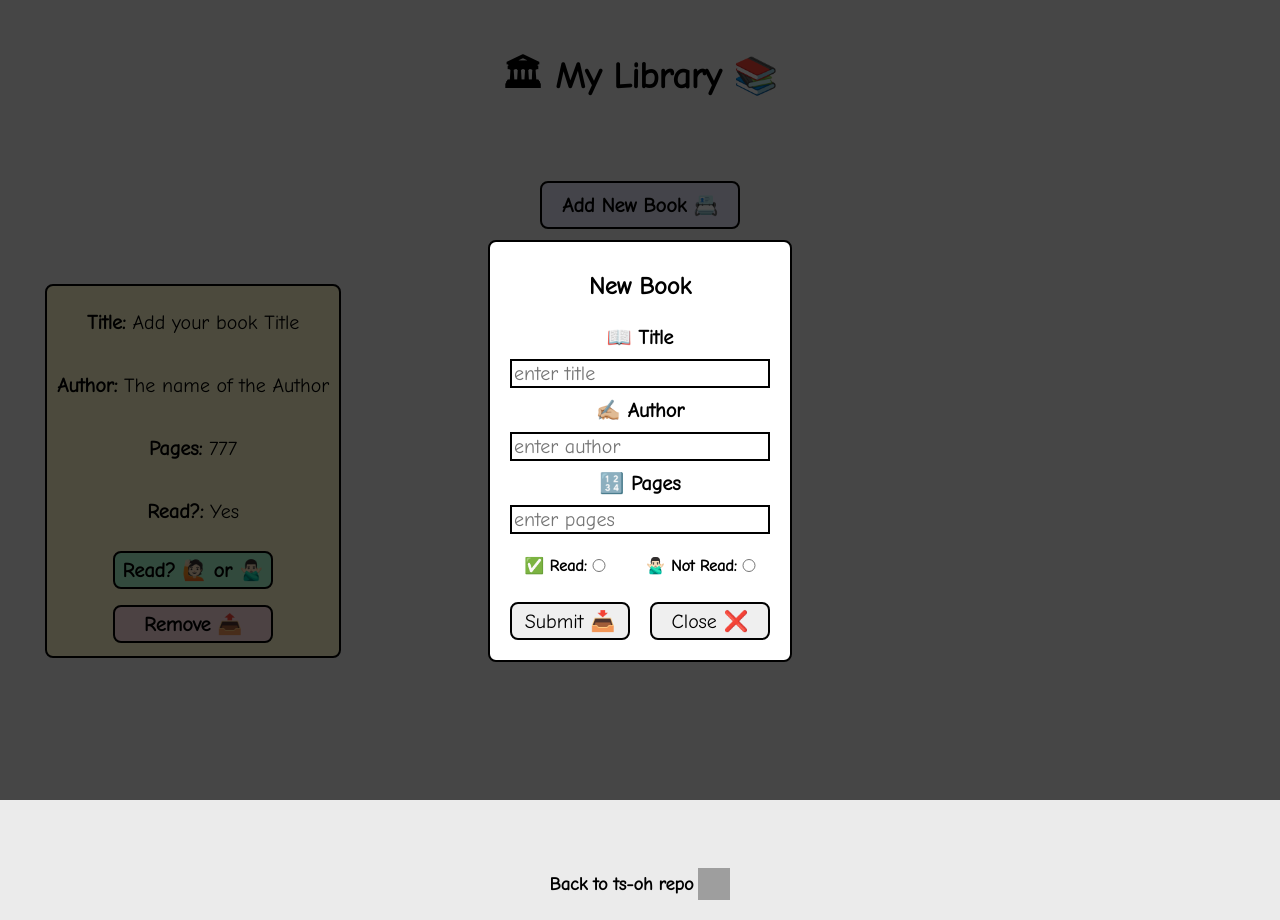
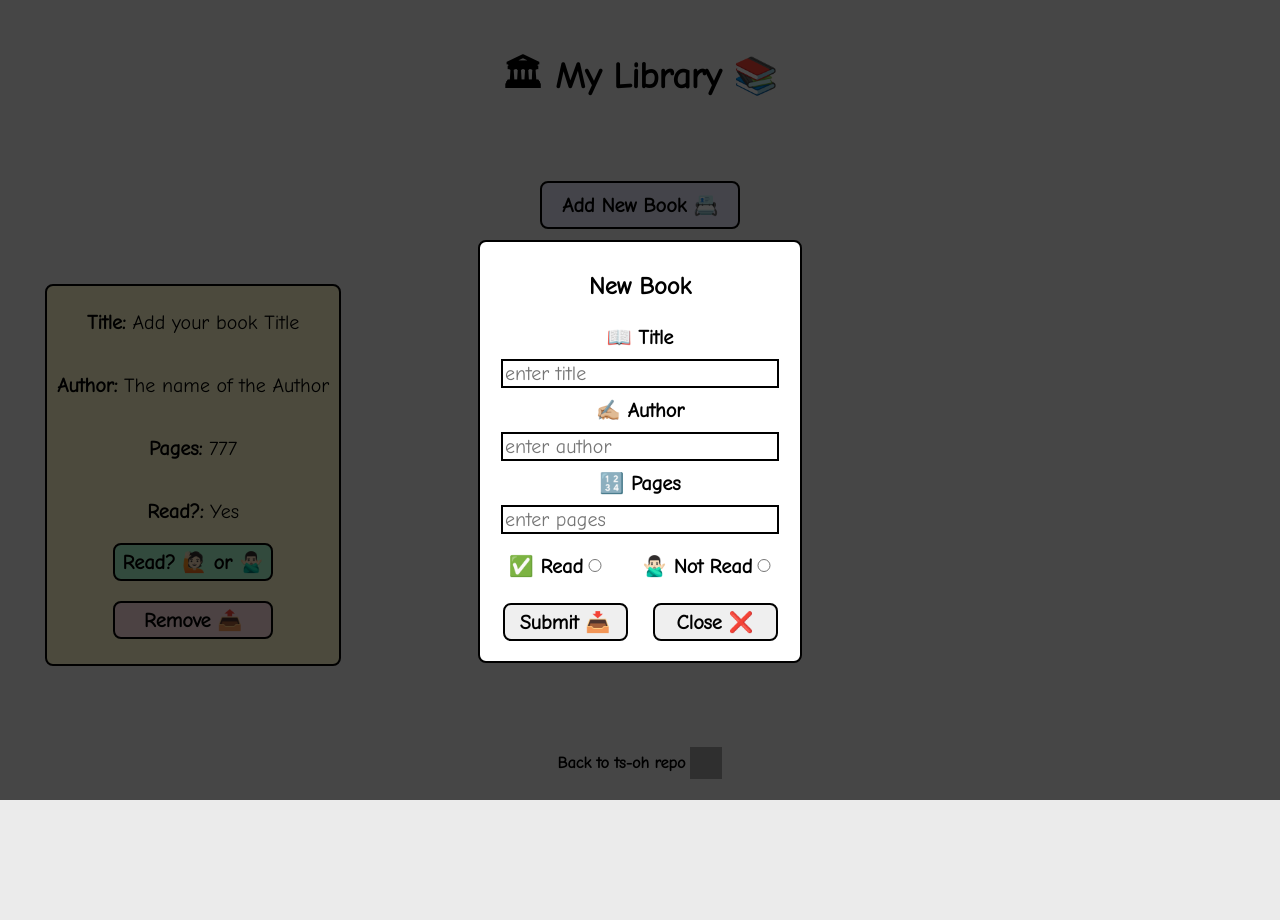
Before and after one commit to ts-oh/library, a website: page index.html in a window 1280 px wide. Both pictures are taken after a click on the button "Add New Book 📇". After the commit the page ends 800 px from the top, so only its background shows below. Drawn offline with Linux system fonts and the light colour scheme; grey boxes are pictures that could not be loaded.

Commit message:
fixed footer and styling

```diff
--- a/index.html
+++ b/index.html
@@ -35,11 +35,11 @@
         <input type="number" id="pages-input" class="modal-book" placeholder="enter pages">
       </div>
       <div class="read-modal">
-        <label for="read-radio">✅ Read:
+        <label for="read-radio">✅ Read
         </label>
         <input id="read-radio" type="radio" name="read-or-not" value="true">
 
-        <label for="not-read-radio">🙅🏻‍♂️ Not Read:
+        <label for="not-read-radio">🙅🏻‍♂️ Not Read
         </label>
         <input id="not-read-radio" type="radio" name="read-or-not">
       </div>
@@ -54,7 +54,6 @@
   <div class="library-container">
     <!--create library book containers here in JS-->
   </div>
-  <script src="script.js"></script>
 </body>
 
 <footer>
@@ -64,4 +63,6 @@
   </div>
 </footer>
 
+<script defer src="script.js"></script>
+
 </html>
--- a/style.css
+++ b/style.css
@@ -4,7 +4,10 @@
 }
 
 body {
-  margin: 0px;
+  display: flex;
+  flex-direction: column;
+  height: 100vh;
+  margin: 0;
   background: rgb(235, 235, 235);
   overflow: auto;
 }
@@ -19,27 +22,9 @@ h1 {
   margin: 50px 0px;
 }
 
-label {
-  font-weight: bold;
-}
-
-input {
-  display: block;
-  margin: 8px;
-  font-size: 20px;
-  width: 100%;
-}
-
-button {
-  display: block;
-  margin: 8px;
-  font-size: 20px;
-  width: 140px;
-  text-align: center;
-}
-
 #open-modal-btn {
   cursor: pointer;
+  font-size: 20px;
   font-weight: bold;
   border: 2px solid black;
   border-radius: 8px;
@@ -56,7 +41,7 @@ button {
 #modal {
   display: block;
   background-color: white;
-  max-width: 280px;
+  max-width: 300px;
   margin: 0 auto;
   height: auto;
   position: relative;
@@ -80,10 +65,11 @@ div #modal-container {
 
 #modal button {
   cursor: pointer;
-  margin: 10px 5px;
+  margin: 10px;
   padding: 5px;
-  width: 120px;
+  width: 125px;
   font-size: 20px;
+  font-weight: bold;
   border: 2px solid black;
   border-radius: 8px;
 }
@@ -103,14 +89,17 @@ div #modal-container {
 }
 
 #modal label {
+  font-weight: bold;
   margin: 5px 0px;
 }
 
 #modal label[for="read-radio"] {
+  font-size: 20px;
   margin: 0px 5px 0px 0px;
 }
 
 #modal label[for="not-read-radio"] {
+  font-size: 20px;
   margin: 0px 5px 0px 20px;
 }
 
@@ -165,6 +154,7 @@ input#not-read-radio {
   font-weight: bold;
   width: 160px;
   height: 38px;
+  margin: 20px 0px 20px 0px;
   text-align: center;
   border: solid 2px black;
   border-radius: 8px;
@@ -195,9 +185,10 @@ footer {
   display: flex;
   flex-direction: column;
   justify-content: center;
+  margin-top: auto;
   border: none;
   align-items: center;
-  margin: 200px 0px 20px 0px;
+  min-height: 75px;
 }
 
 .footer-link {
@@ -209,7 +200,7 @@ footer {
 }
 
 footer a {
-  font-size: 18px;
+  font-size: 16px;
   font-weight: bold;
   color: black;
   text-decoration: none;
```
